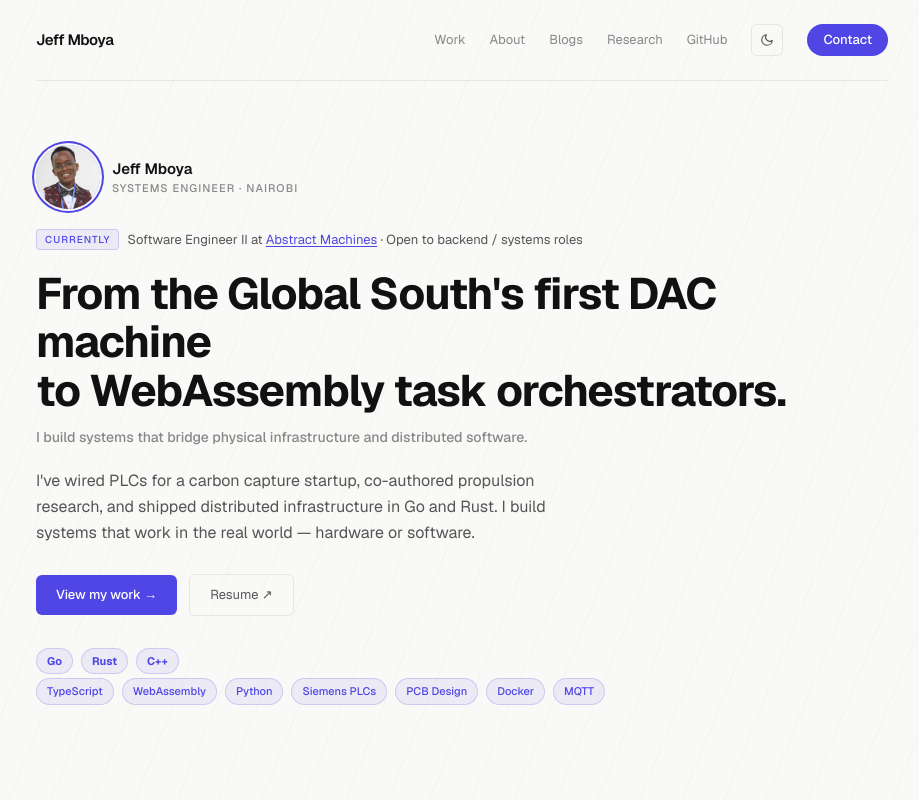
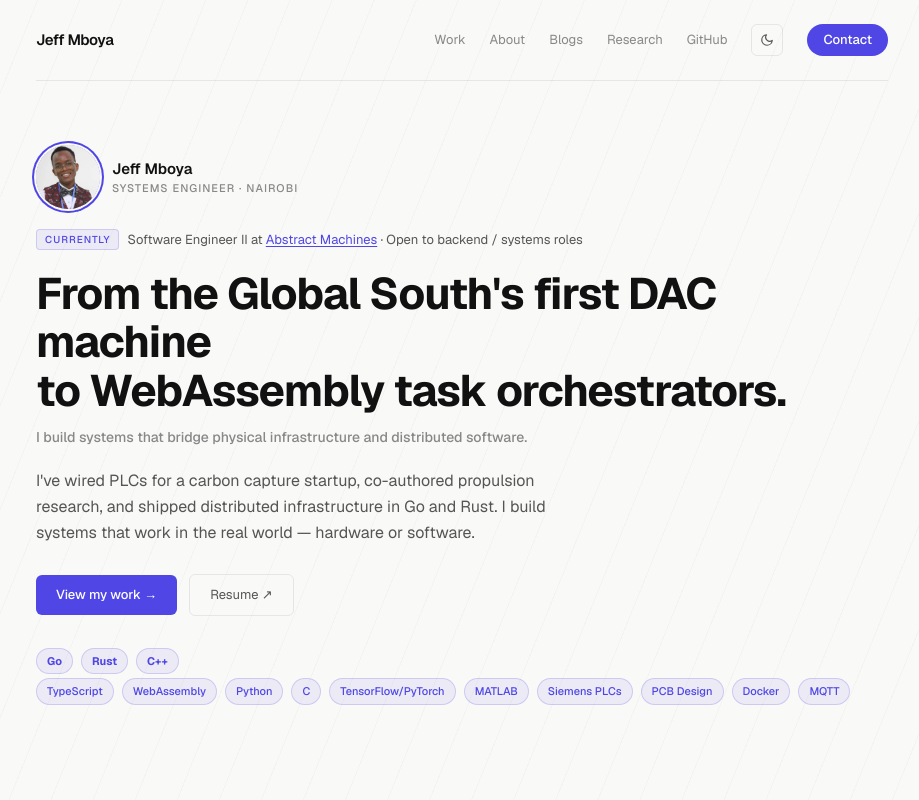
Before and after one commit to JeffMboya/portfolio, a Next.js app: page / in a window 1280 px wide. Shown: the top 800 px of the page, without its empty margins (178-1097 px from the left). Built offline with nearby package versions, Linux system fonts and the light colour scheme.

Commit message:
feat: add C, TensorFlow/PyTorch, MATLAB to skill pills

```diff
--- a/components/Hero.tsx
+++ b/components/Hero.tsx
@@ -3,7 +3,7 @@ import Image from 'next/image'
 import StackPill from './StackPill'
 
 const primaryStack = ['Go', 'Rust', 'C++']
-const secondaryStack = ['TypeScript', 'WebAssembly', 'Python', 'Siemens PLCs', 'PCB Design', 'Docker', 'MQTT']
+const secondaryStack = ['TypeScript', 'WebAssembly', 'Python', 'C', 'TensorFlow/PyTorch', 'MATLAB', 'Siemens PLCs', 'PCB Design', 'Docker', 'MQTT']
 
 export default function Hero() {
   return (
```
